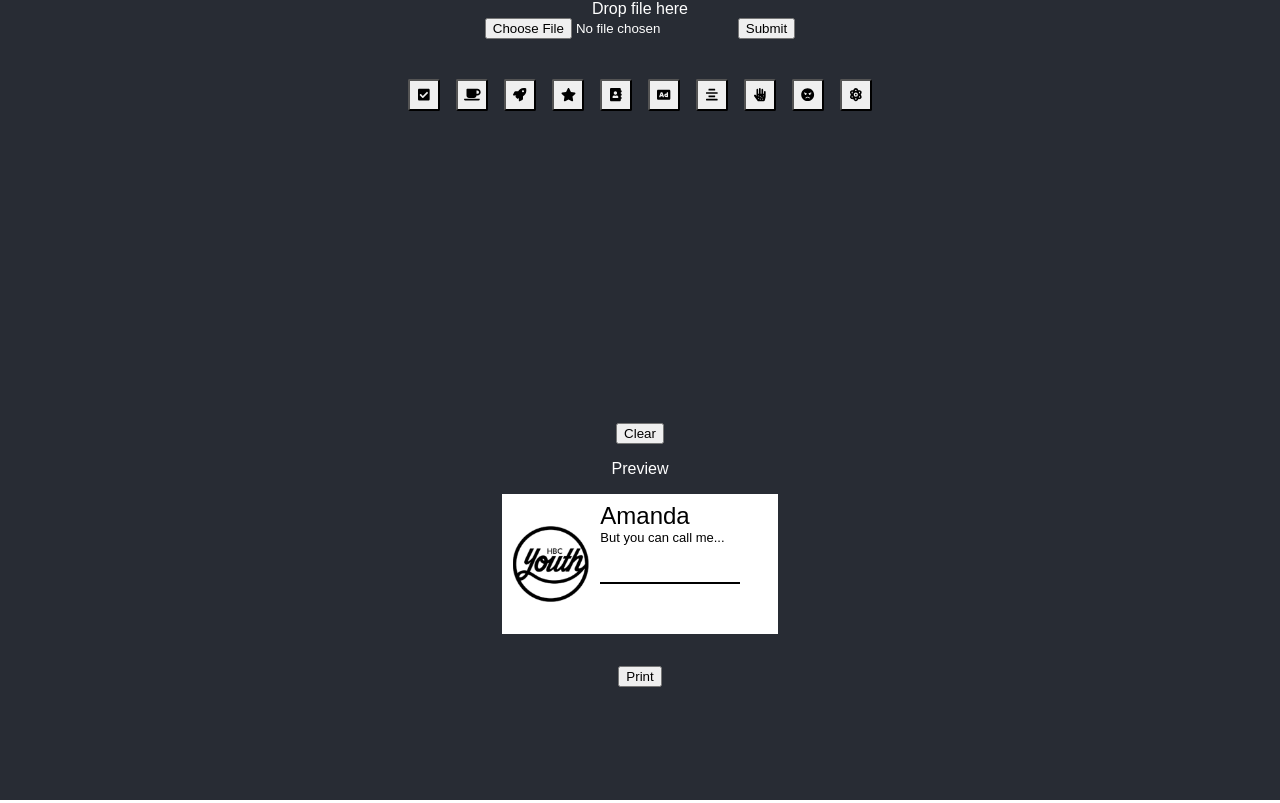
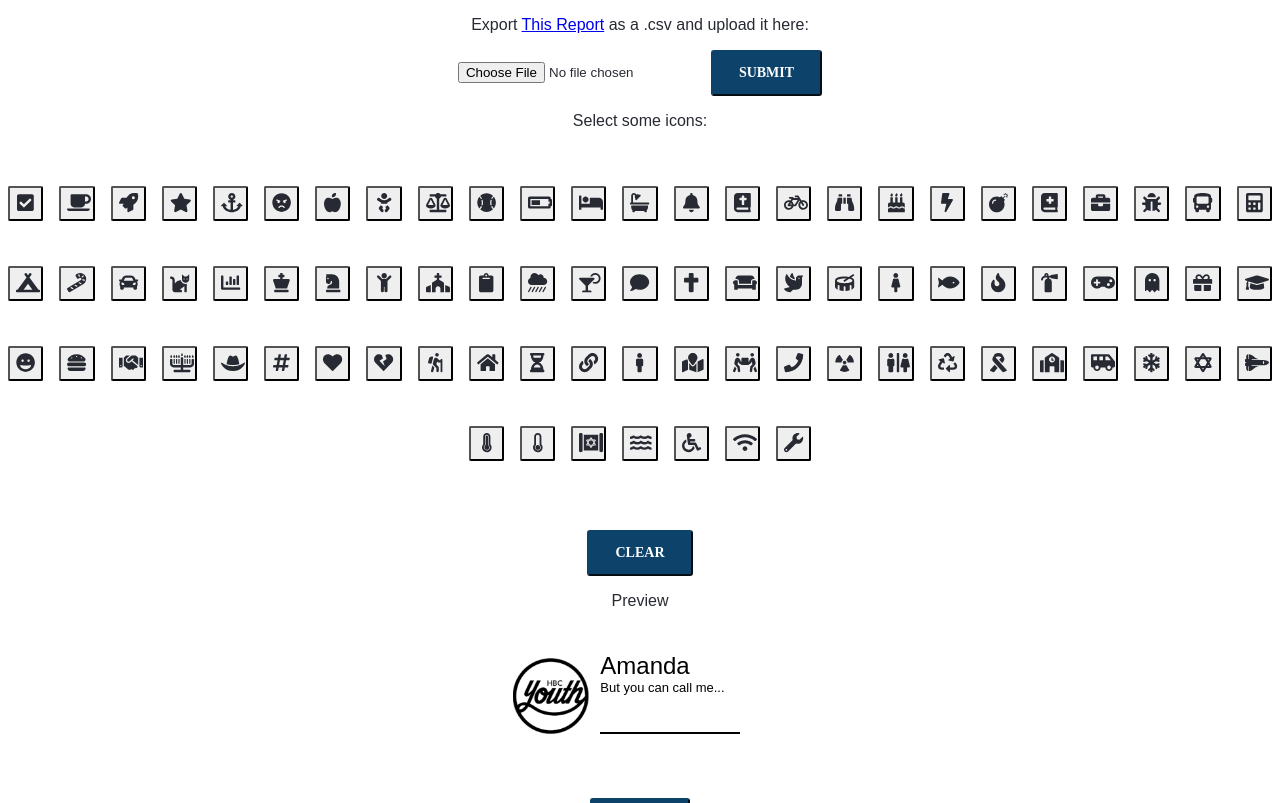
Before and after one commit to sebbeth/hbc-youth-labels, a React (Create React App) app: page / in a window 1280 px wide. Shown: the top 803 px of the page. Built offline with nearby package versions, Linux system fonts and the light colour scheme; a web font is replaced by a local one.

Commit message:
Added icons

```diff
--- a/src/components/App/App.css
+++ b/src/components/App/App.css
@@ -3,12 +3,14 @@
 .App {
   font-family: 'BrandonGrotesque', Fallback, sans-serif;
   text-align: center;
-  background-color: #282c34;
-  height: 100vh;
+  color: #272a32;  height: 100vh;
   width: 100vw;
   text-align: center;
 
-color:white;
+}
+
+.app-heading {
+  padding: 1rem;
 }
 
 .iconsGrid {
@@ -16,6 +18,7 @@ color:white;
   flex-wrap: wrap;
   margin:2rem 0;
   justify-content: center;
+  max-height: 20rem;
   width: 100%;
   height: 20rem;
 }
@@ -29,12 +32,31 @@ color:white;
   display: flex;
   justify-content: center;
 }
+
+.button {
+  border-radius: 3px;
+  background-color: #0d426a;
+  border-color: #0d426a;
+  color: white;
+  text-transform: uppercase;
+  padding: 13px 26px;
+  font-size: 14px;
+    font-weight: 700;
+    font-style: normal;
+  font-family: brandon-grotesque;
+}
+
+.button:disabled {
+  background-color: #0d426a61;
+  border-color: #0d426a61;
+}
+
 .printButton {
   margin-top: 2rem;
 }
 
 .toPrint {
-  display: grid;
+  display: none;
   font-family: 'BrandonGrotesque', Fallback, sans-serif;
   grid-template-columns: 1fr 1fr 1fr;
   grid-gap: 0.1cm;
--- a/src/components/App/App.tsx
+++ b/src/components/App/App.tsx
@@ -4,8 +4,7 @@ import { mockNames } from '../../helpers/MockData';
 import Label from '../Label/Label';
 import { library, IconProp, findIconDefinition } from '@fortawesome/fontawesome-svg-core'
 import IconButton from '../IconButton/IconButton';
-import { faCheckSquare, faCoffee, faRocket, faStar, faAddressBook, faAd, faAlignCenter, faAllergies, faAngry, faAtom } from '@fortawesome/free-solid-svg-icons'
-const availableIcons = [faCheckSquare, faCoffee, faRocket, faStar, faAddressBook, faAd, faAlignCenter, faAllergies, faAngry, faAtom];
+import { availableIcons } from '../../helpers/FontAwesome.helper';
 library.add(...availableIcons)
 function App() {
 
@@ -50,12 +49,15 @@ function App() {
   return (
     <div>
       <div className="App">
-        <div>
-          Drop file here
+        <div className="app-heading">
+          Export <a href="https://hbc.elvanto.com.au/report/?id=d518fd62-9ee2-40d0-ac6f-c3bb35cc2803&authkey=AnyB6Hvz">This Report</a> as a .csv and upload it here:
       </div>
         <div>
           <input type="file" ref={fileInputRef} />
-          <button onClick={() => submit()}>Submit</button>
+          <button className="button" onClick={() => submit()}>Submit</button>
+        </div>
+        <div className="app-heading">
+          Select some icons:
         </div>
         <div className="iconsGrid">
           {
@@ -69,7 +71,10 @@ function App() {
             )
           }
         </div>
-        <button onClick={() => setSelectedIcons([])}>Clear</button>
+        <button
+          className="button"
+          onClick={() => setSelectedIcons([])}
+          disabled={selectedIcons.length < 0} >Clear</button>
         {
           (names.length > 0) &&
           <>
@@ -79,8 +84,7 @@ function App() {
             <div className={"previewBox"}>
               <Label name={names[0]} icons={selectedIcons} />
             </div>
-            <button onClick={() => print()} className="printButton" >Print</button>
-
+            <button onClick={() => print()} className="button printButton" >Print</button>
           </>
         }
       </div>
--- a/src/components/IconButton/IconButton.css
+++ b/src/components/IconButton/IconButton.css
@@ -1,12 +1,14 @@
 .iconButtonRoot {
-    color: black;
-    height: 2rem;
-    width: 2rem;
+    color: #272a32;
+    height: 2.2rem;
+    width: 2.2rem;
+    font-size: larger;
+    text-align: center;
     border-radius: 2px;
     margin:0.5rem;
-    justify-content: center;
 }
 
 .iconButtonSelected {
-    background-color: coral;
+    background-color: #0d426a;
+    color: white;
 }
--- a/src/components/Label/Label.css
+++ b/src/components/Label/Label.css
@@ -42,8 +42,10 @@ font-size: x-large;
 }
 
 .icons {
-    margin: 0.2cm 0.2cm 0 0;
-    text-align: right;
+      height: 0.48cm;
+      overflow: hidden;
+      margin: 0.2cm 0.2cm 0 0;
+      text-align: right;
 }
 
 .icon {
--- /dev/null
+++ b/src/helpers/FontAwesome.helper.ts
@@ -0,0 +1,85 @@
+import * as fa from '@fortawesome/free-solid-svg-icons'
+
+export const availableIcons = [fa.faCheckSquare,
+fa.faCoffee,
+fa.faRocket,
+fa.faStar,
+fa.faAnchor,
+fa.faAngry,
+fa.faAppleAlt,
+fa.faBaby,
+fa.faBalanceScale,
+fa.faBaseballBall,
+fa.faBatteryHalf,
+fa.faBed,
+fa.faBath,
+fa.faBell,
+fa.faBible,
+fa.faBicycle,
+fa.faBinoculars,
+fa.faBirthdayCake,
+fa.faBolt,
+fa.faBomb,
+fa.faBookMedical,
+fa.faBriefcase,
+fa.faBug,
+fa.faBus,
+fa.faCalculator,
+fa.faCampground,
+fa.faCandyCane,
+fa.faCar,
+fa.faCat,
+fa.faChartBar,
+fa.faChessKing,
+fa.faChessKnight,
+fa.faChild,
+fa.faChurch,
+fa.faClipboard,
+fa.faCloudShowersHeavy,
+fa.faCocktail,
+fa.faComment,
+fa.faCross,
+fa.faCouch,
+fa.faDove,
+fa.faDrum,
+fa.faFemale,
+fa.faFish,
+fa.faFire,
+fa.faFireExtinguisher,
+fa.faGamepad,
+fa.faGhost,
+fa.faGift,
+fa.faGraduationCap,
+fa.faGrin,
+fa.faHamburger,
+fa.faHandshake,
+fa.faHanukiah,
+fa.faHatCowboy,
+fa.faHashtag,
+fa.faHeart,
+fa.faHeartBroken,
+fa.faHiking,
+fa.faHome,
+fa.faHourglassHalf,
+fa.faLink,
+fa.faMale,
+fa.faMapMarked,
+fa.faPeopleCarry,
+fa.faPhone,
+fa.faRadiation,
+fa.faRestroom,
+fa.faRecycle,
+fa.faRibbon,
+fa.faSchool,
+fa.faShuttleVan,
+fa.faSnowflake,
+fa.faStarOfDavid,
+fa.faSpaceShuttle,
+fa.faThermometerFull,
+fa.faThermometerEmpty,
+fa.faTorah,
+fa.faWater,
+fa.faWheelchair,
+fa.faWifi,
+fa.faWrench
+];
```
